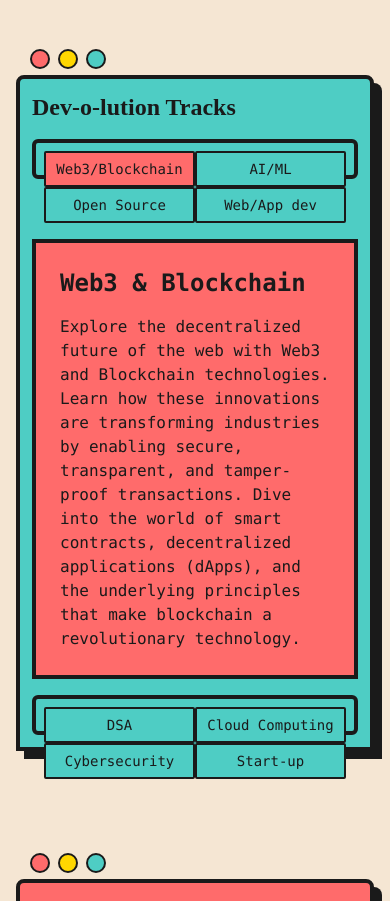
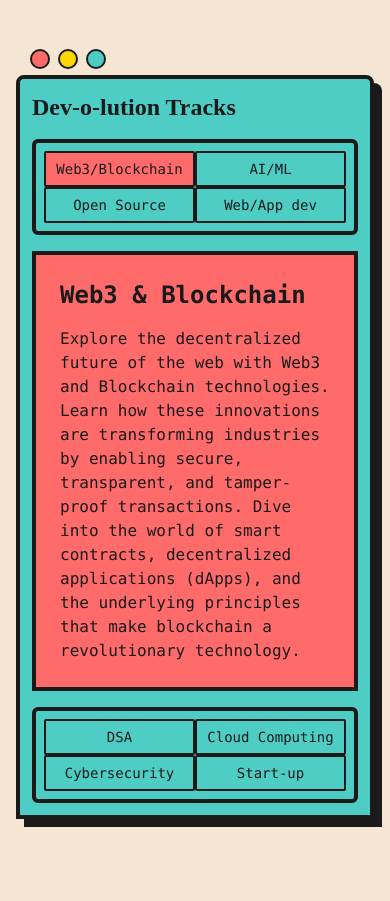
Before and after one commit to gdg-da/devolution, a Next.js app: page / in a window 390 px wide. Shown: the part 1900-2801 px from the top of the page. Built offline with nearby package versions, Linux system fonts and the light colour scheme; a web font is replaced by a local one.

Commit message:
chore(ui): fit content on tracks background box

```diff
--- a/src/components/DevolutionLanding.tsx
+++ b/src/components/DevolutionLanding.tsx
@@ -212,8 +212,8 @@ export default function DevolutionLanding() {
                 </PCWindow2>
                 <PCWindow title="Dev-o-lution Tracks" className="mb-32">
                     <section id="tracks">
-                        <Tabs defaultValue="web3" className="w-full">
-                            <TabsList className="grid w-full grid-cols-2 md:grid-cols-4 bg-[#4ecdc4] p-2 border-4 border-[#1a1a1a] sm:mb-0 mb-[60px]">
+                        <Tabs defaultValue="web3" className="w-fit">
+                            <TabsList className="grid h-fit sm:h-10 w-full grid-cols-2 md:grid-cols-4 bg-[#4ecdc4] p-2 border-4 border-[#1a1a1a] mb-0">
                                 <TabsTrigger value="web3" className="data-[state=active]:bg-[#ff6b6b] bg-[#4ecdc4] border-2 border-[#1a1a1a] hover-lift">Web3/Blockchain</TabsTrigger>
                                 <TabsTrigger value="ai" className="data-[state=active]:bg-[#ff6b6b] bg-[#4ecdc4] border-2 border-[#1a1a1a] hover-lift">AI/ML</TabsTrigger>
                                 <TabsTrigger value="open-source" className="data-[state=active]:bg-[#ff6b6b] bg-[#4ecdc4] border-2 border-[#1a1a1a] hover-lift">Open Source</TabsTrigger>
@@ -251,7 +251,7 @@ export default function DevolutionLanding() {
                                 <h3 className="text-2xl font-bold mb-4">Start-up</h3>
                                 <p className="lg">Get insights on how to start your own tech company from industry experts and successful entrepreneurs. Learn about the challenges and opportunities in the start-up ecosystem, from ideation to funding and scaling. Understand the importance of innovation, market research, and building a strong team to drive your start-up to success.</p>
                             </TabsContent>
-                            <TabsList className="grid w-full grid-cols-2 md:grid-cols-4 bg-[#4ecdc4] p-2 border-4 border-[#1a1a1a] mt-4">
+                            <TabsList className="grid h-fit sm:h-10 w-full grid-cols-2 md:grid-cols-4 bg-[#4ecdc4] p-2 border-4 border-[#1a1a1a] mt-4">
                             <TabsTrigger value="dsa" className="data-[state=active]:bg-[#ff6b6b] bg-[#4ecdc4] border-2 border-[#1a1a1a] hover-lift">DSA</TabsTrigger>
                                 <TabsTrigger value="cloud" className="data-[state=active]:bg-[#ff6b6b] bg-[#4ecdc4] border-2 border-[#1a1a1a] hover-lift">Cloud Computing</TabsTrigger>
                                 <TabsTrigger value="cyber" className="data-[state=active]:bg-[#ff6b6b] bg-[#4ecdc4] border-2 border-[#1a1a1a] hover-lift">Cybersecurity</TabsTrigger>
```
